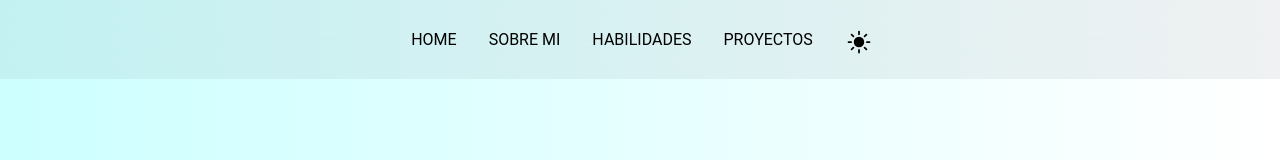
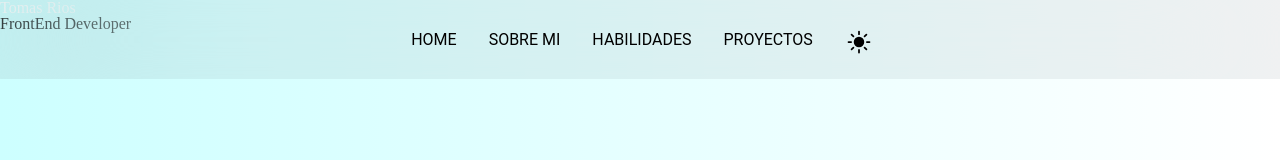
Before and after one commit to TomyRioss/portfolio.2, a React (Vite) app: page / in a window 1280 px wide. Shown: the top 160 px of the page. Built offline with nearby package versions, Linux system fonts and the light colour scheme; the HTML template or start-up script is replaced by a standard one.

Commit message:
title created

```diff
--- a/src/App.jsx
+++ b/src/App.jsx
@@ -1,11 +1,13 @@
 import { useState } from 'react';
 import NavBar from './components/NavBar';
 import './index.css';
+import NameTitle from './components/NameTitle';
 
 function App() {
   return (
     <>
       <NavBar />
+      <NameTitle />
     </>
   );
 }
--- /dev/null
+++ b/src/components/NameTitle.jsx
@@ -0,0 +1,12 @@
+import React from 'react';
+
+const NameTitle = () => {
+  return (
+    <div>
+      <h1 className="text-white">Tomas Rios</h1>
+      <h2>FrontEnd Developer</h2>
+    </div>
+  );
+};
+
+export default NameTitle;
```
